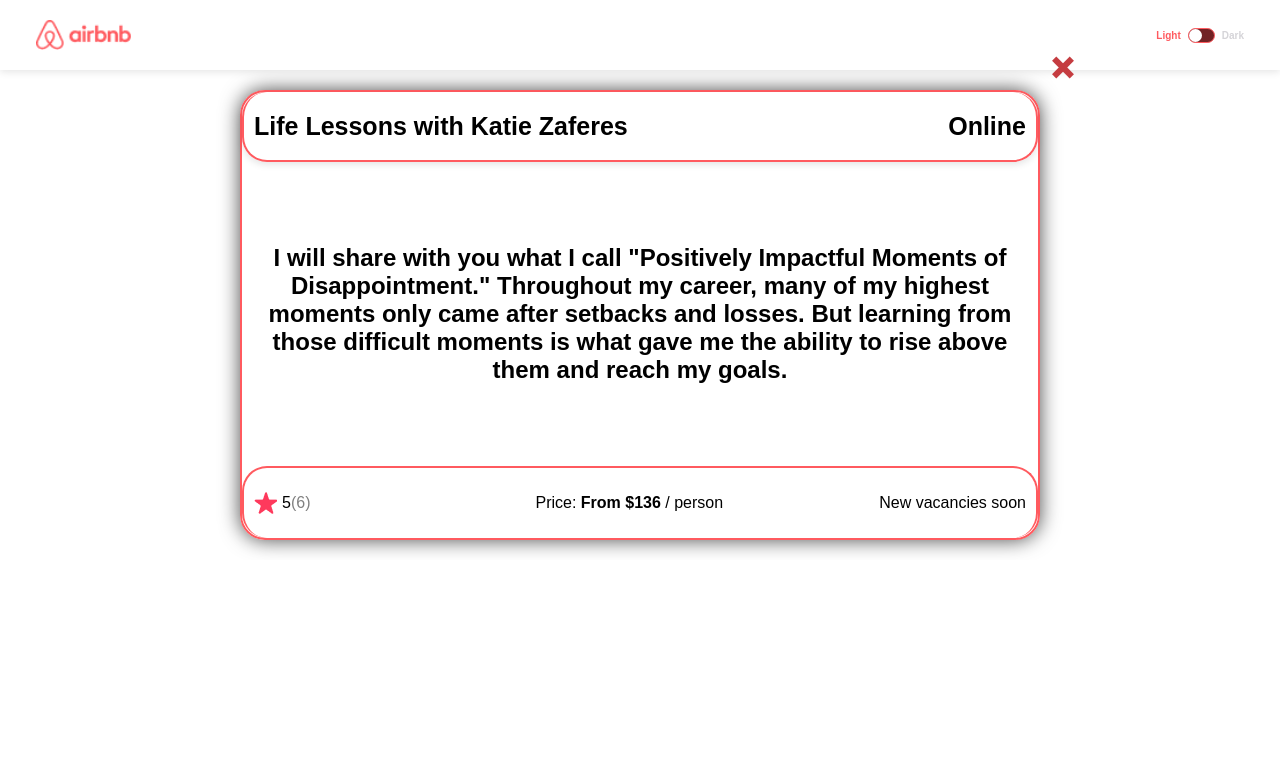
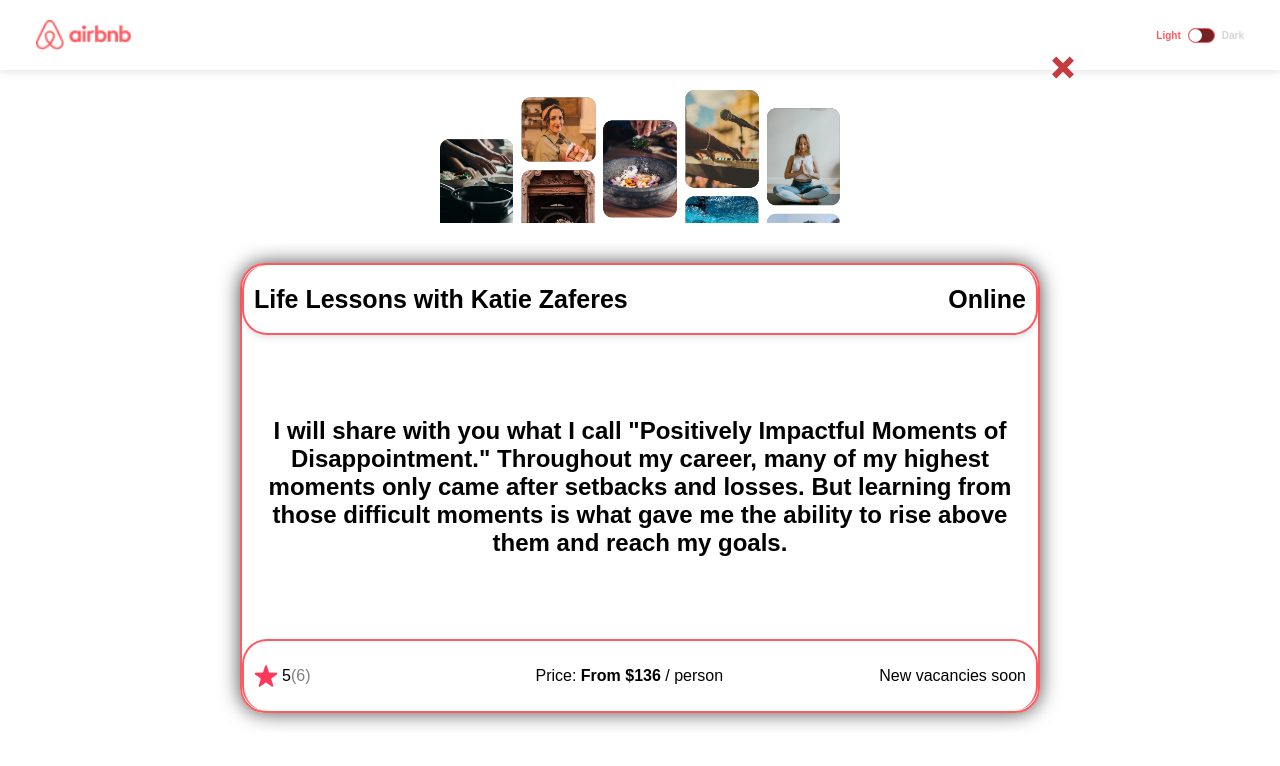
Before and after one commit to andremscruz/airbnb-clone, a React (Create React App) app: page / in a window 1280 px wide. Both pictures are taken after a click on the button 113 px from the left and 624 px from the top of the page. Shown: the top 766 px of the page. Built offline with nearby package versions, Linux system fonts and the light colour scheme.

Commit message:
minor refactors for Dark mode

```diff
--- a/src/App.js
+++ b/src/App.js
@@ -50,7 +50,7 @@ function App() {
   return (
     <div className ={darkMode ? "container--dark" : ""} >
        <Navbar darkMode = {darkMode} toggleDarkMode = {toggleDarkMode}/>
-      {showDescription && <Hero darkMode = {darkMode}/>}
+      <Hero darkMode = {darkMode} showDescription = {showDescription}/>
       <section className="cards-list">
         {showDescription ? <CardComponent handleClick = {handleClick} darkMode = {darkMode}/> :
         <Description
--- a/src/components/Hero.js
+++ b/src/components/Hero.js
@@ -1,14 +1,16 @@
 import React from "react"
 import hero from "../images/photo-grid.png"
+import heroHalf from "../images/photo-grid-half.png"
 import "../Hero.css"
 
 function Hero(props) {
     return (
         <section className={props.darkMode ? "hero--dark" : "hero"}>
-            <img alt = "hero" src={hero} className="hero--photo" />
-            <h1 className="hero--header">Online Experiences</h1>
-            <p className="hero--text">Join unique interactive activities led by
-            one-of-a-kind hosts—all without leaving home.</p>
+            {!props.showDescription ? <img alt = "hero" src = {heroHalf} className="hero--photo"/>
+            : <img alt = "hero" src = {hero} className="hero--photo" /> }
+            {props.showDescription && <h1 className="hero--header">Online Experiences</h1>}
+            {props.showDescription && <p className="hero--text">Join unique interactive activities led by
+            one-of-a-kind hosts—all without leaving home.</p>}
         </section>
     )
 }
```
Also changed, not shown: src/images/photo-grid-half.png (added).
